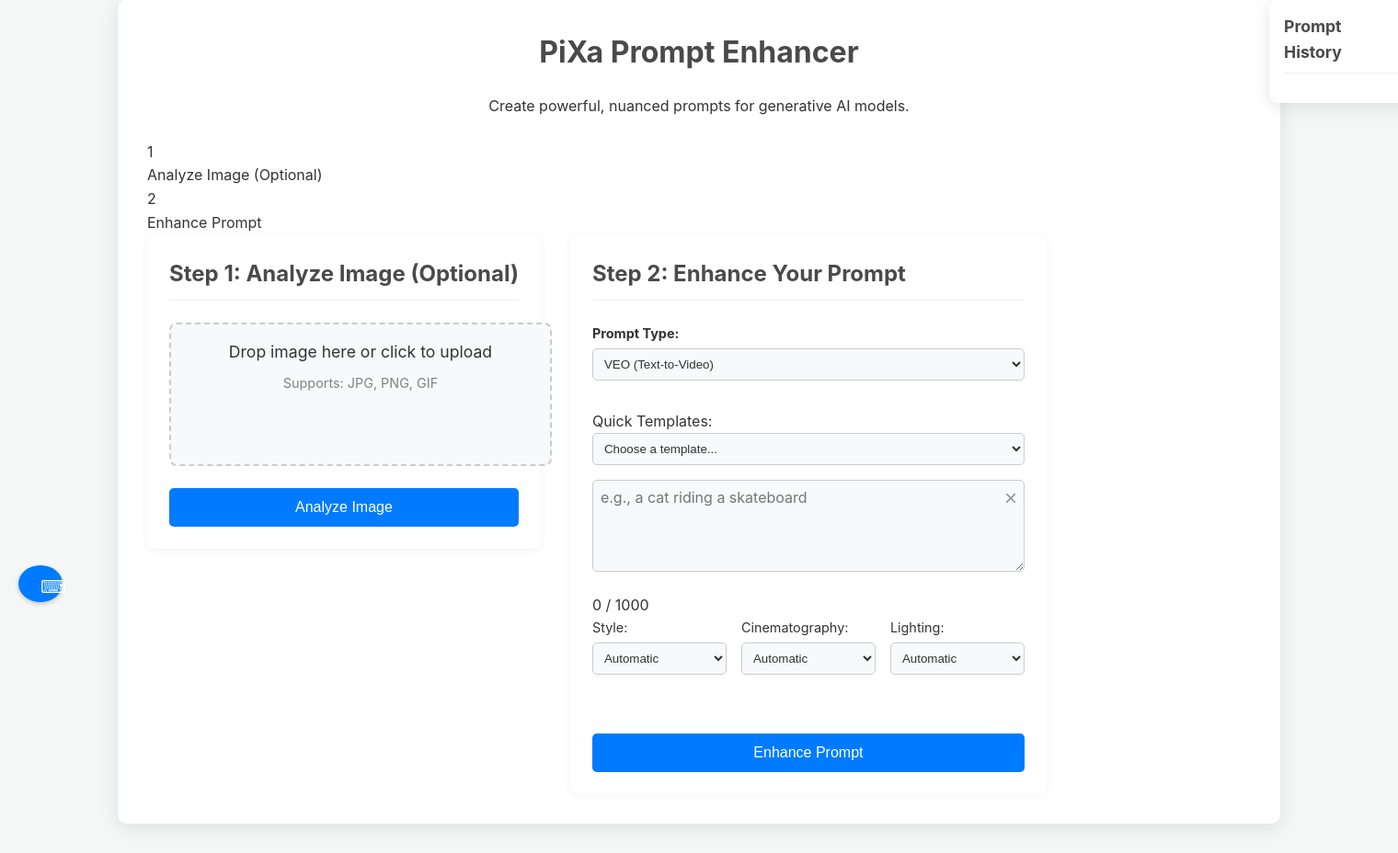
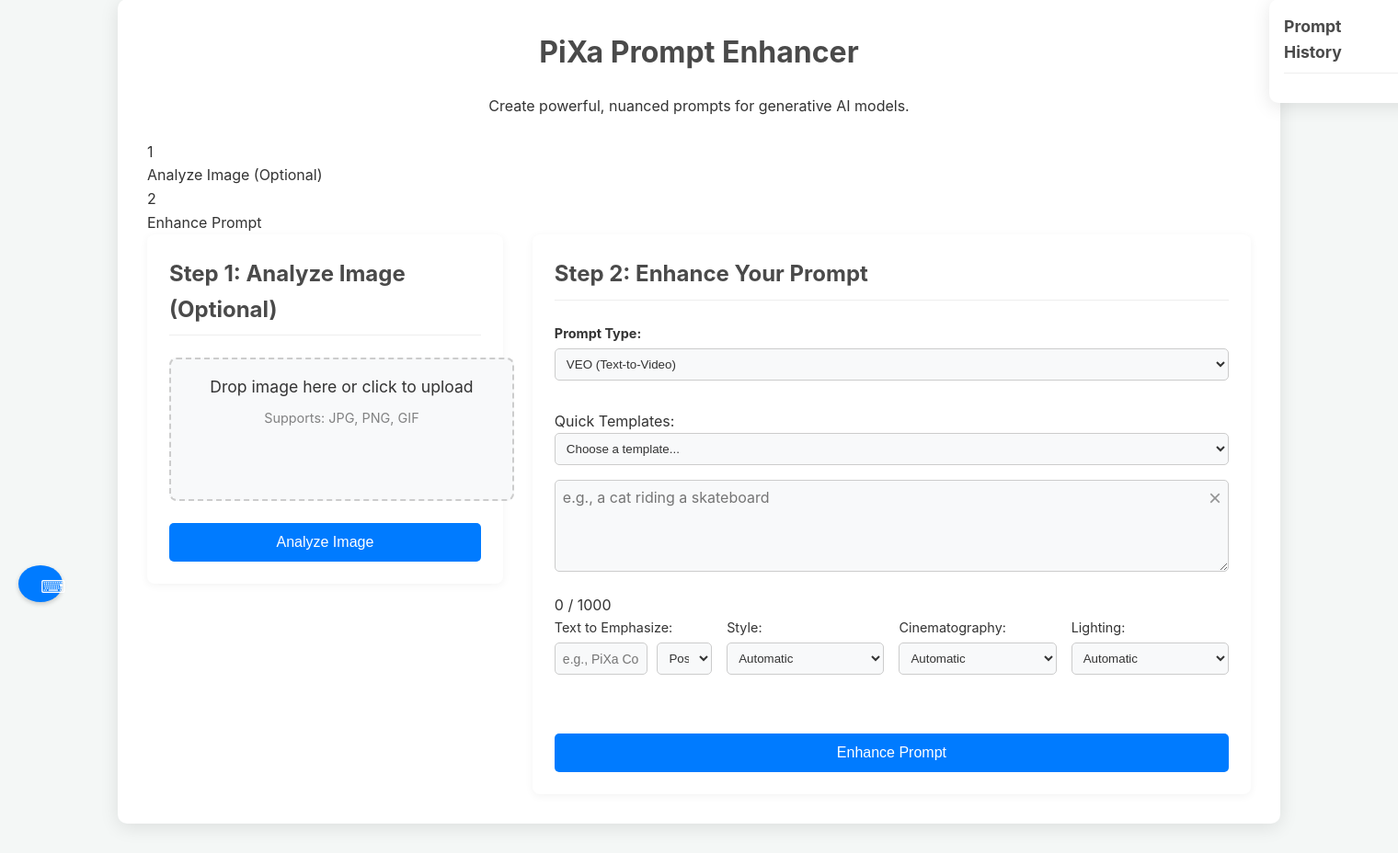
Before and after one commit to VenimK/pixa-prompt-enhancer, a FastAPI app: page / in a window 1520 px wide; the page is wider, and only the part inside the window is pictured. Shown: the part 125-1053 px from the top of that part at 92% size. Run offline with FastAPI, Linux system fonts and the light colour scheme.

Commit message:
feat: add text emphasis options for prompt generation with position customization

```diff
--- a/app/main.py
+++ b/app/main.py
@@ -20,12 +20,13 @@ UPLOADS_DIR = "uploads"
 # --- Pydantic Models ---
 class EnhanceRequest(BaseModel):
     prompt: str
-    prompt_type: str # VEO or WAN2
+    prompt_type: str # VEO or WAN2 or Image
     style: str
     cinematography: str
     lighting: str
     image_description: str | None = None
     motion_effect: str | None = None
+    text_emphasis: str | None = None
 
 class EnhanceResponse(BaseModel):
     enhanced_prompt: str
@@ -90,25 +91,16 @@ async def enhance_prompt_endpoint(request: EnhanceRequest):
     instruction_text = " " + " and ".join(instructions) if instructions else ""
 
     image_context = f" The user has provided a reference image described as: '{request.image_description}'." if request.image_description else ""
+    text_emphasis = f" {request.text_emphasis}" if request.text_emphasis else ""
 
     # --- Logic to choose meta-prompt based on prompt_type ---
     if request.prompt_type == "VEO":
-        meta_prompt = f"You are a creative assistant for the VEO text-to-video model. Expand the user's idea into a rich, cinematic prompt{instruction_text}. Describe the scene, subject, and action in a detailed paragraph.{image_context} Do not add conversational fluff. User's idea: '{request.prompt}'"
+        meta_prompt = f"You are a creative assistant for the VEO text-to-video model. Expand the user's idea into a rich, cinematic prompt{instruction_text}. Describe the scene, subject, and action in a detailed paragraph.{image_context}{text_emphasis} Do not add conversational fluff. User's idea: '{request.prompt}'"
 
     elif request.prompt_type == "WAN2":
         if request.prompt:
-            # Logic for when the user provides a specific animation idea
-            meta_prompt = f"""You are a creative assistant for an Image-to-Video model like WAN2. Your task is to enhance the user's animation idea into a more detailed and vivid prompt.
-- The prompt should be action-oriented, focusing on movement and transformation.
-- Add specific, imaginative details to the user's core idea. For example, instead of 'the hand crawls', describe *how* it crawls (e.g., 'the hand crawls forward like a spider, its fingers digging into the floor').
-- Do not add any conversational fluff.
-
-User's Specifications:
-- Reference Image: '{image_context}'
-- Animation Idea: '{request.prompt}'
-- Desired Style: '{instruction_text}'
-
-Generate the enhanced and detailed WAN2 prompt now."""
+            motion_effect = f" with {request.motion_effect} motion effect" if request.motion_effect and request.motion_effect != "Static" else ""
+            meta_prompt = f"You are a creative assistant for the WAN2 image-to-video animation model. Expand the user's idea into a rich, detailed prompt{instruction_text}{motion_effect}. Focus on describing a single frame that will be animated, with clear subjects and actions.{image_context}{text_emphasis} Do not add conversational fluff. User's idea: '{request.prompt}'"
         else:
             # Logic for when the user wants the AI to imply the animation
             meta_prompt = f"""You are a creative assistant for an Image-to-Video model like WAN2. Your task is to look at the description of a static image and invent a compelling but subtle animation to make it come alive.
@@ -123,7 +115,7 @@ User's Specifications:
 Generate an implied animation prompt now."""
 
     elif request.prompt_type == "Image":
-        meta_prompt = f"You are a creative assistant for a text-to-image model. Your goal is to expand the user's idea into a rich, descriptive prompt suitable for generating a static image{instruction_text}. Focus on the visual details of the scene, subject, and atmosphere.{image_context} Do not add conversational fluff. User's idea: '{request.prompt}'"
+        meta_prompt = f"You are a creative assistant for a text-to-image model. Your goal is to expand the user's idea into a rich, descriptive prompt suitable for generating a static image{instruction_text}. Focus on the visual details of the scene, subject, and atmosphere.{image_context}{text_emphasis} Do not add conversational fluff. User's idea: '{request.prompt}'"
 
     else:
         # Fallback for safety
--- a/app/static/css/styles.css
+++ b/app/static/css/styles.css
@@ -303,6 +303,26 @@ textarea {
     align-items: flex-start;
     flex: 1;
     margin-bottom: 1rem;
+}
+
+.text-emphasis-wrapper {
+    display: flex;
+    gap: 10px;
+    width: 100%;
+}
+
+.text-emphasis-wrapper input {
+    flex: 2;
+    padding: 8px;
+    border: 1px solid var(--input-border);
+    border-radius: 4px;
+    background-color: var(--input-bg);
+    color: var(--text-color);
+    font-size: 14px;
+}
+
+.text-emphasis-wrapper select {
+    flex: 1;
 }
 
 .selector label {
--- a/app/static/js/script.js
+++ b/app/static/js/script.js
@@ -21,6 +21,8 @@ document.addEventListener('DOMContentLoaded', () => {
         lighting: document.getElementById('lighting-select'),
         motionEffect: document.getElementById('motion-effect-select'),
         template: document.getElementById('template-select'),
+        textEmphasis: document.getElementById('text-emphasis-input'),
+        textPosition: document.getElementById('text-emphasis-position'),
 
         // Containers and Text Elements
         result: document.getElementById('result-container'),
@@ -149,6 +151,8 @@ document.addEventListener('DOMContentLoaded', () => {
             const lighting = els.lighting.value;
             const imageDescription = els.imageDescription.innerText;
             const motionEffect = els.motionEffect.value;
+            const textToEmphasis = els.textEmphasis.value;
+            const textPosition = els.textPosition.value;
 
             if (!prompt) {
                 showToast('Please enter a prompt idea.', 'error');
@@ -158,6 +162,15 @@ document.addEventListener('DOMContentLoaded', () => {
             els.enhance.disabled = true;
             els.result.style.display = 'block';
             els.resultText.innerHTML = '<div class="loader"></div>';
+
+            // Prepare text emphasis details if provided
+            let textEmphasisDetails = '';
+            if (textToEmphasis) {
+                const positionText = textPosition ?
+                    getPositionDescription(textPosition, textToEmphasis) :
+                    `Prominently displayed in the center of the image, the text "${textToEmphasis}" is clearly visible and legible.`;
+                textEmphasisDetails = positionText;
+            }
 
             try {
                 const response = await fetch('/enhance', {
@@ -172,7 +185,8 @@ document.addEventListener('DOMContentLoaded', () => {
                         cinematography: cinematography,
                         lighting: lighting,
                         image_description: (imageDescription && !imageDescription.startsWith('Analyzing')) ? imageDescription : '',
-                        motion_effect: promptType === 'WAN2' ? motionEffect : null
+                        motion_effect: promptType === 'WAN2' ? motionEffect : null,
+                        text_emphasis: textEmphasisDetails
                     }),
                 });
 
@@ -520,6 +534,26 @@ document.addEventListener('DOMContentLoaded', () => {
         });
     }
 
+    // --- Text Emphasis Logic ---
+    function getPositionDescription(position, text) {
+        switch(position) {
+            case 'center':
+                return `Prominently displayed in the center of the image, the text "${text}" is clearly visible and legible, with good contrast against the background.`;
+            case 'plaque':
+                return `A stone plaque with the words "${text}" carved in bold, legible letters. The text is well-lit and stands out clearly against the background.`;
+            case 'sign':
+                return `A clearly visible sign with the text "${text}" written in bold, legible letters. The sign is positioned prominently in the scene.`;
+            case 'banner':
+                return `A large banner with the text "${text}" displayed in bold, clear typography. The banner is a focal point in the image.`;
+            case 'screen':
+                return `A screen or display showing the text "${text}" in bright, clear letters that contrast well with the background.`;
+            case 'etched':
+                return `The text "${text}" is deeply etched or carved into the surface, with shadows and highlights making the letters stand out clearly.`;
+            default:
+                return `Prominently displayed in the image, the text "${text}" is clearly visible and legible.`;
+        }
+    }
+
     // --- Character Counter Logic ---
     function updateCharCount() {
         if (els.charCount && els.prompt) {
--- a/templates/index.html
+++ b/templates/index.html
@@ -160,6 +160,22 @@
                     </div>
                 </div>
         <div class="selectors-container">
+            <div class="selector" id="text-emphasis-container">
+                <label for="text-emphasis-input">Text to Emphasize:</label>
+                <div class="text-emphasis-wrapper">
+                    <input type="text" id="text-emphasis-input" placeholder="e.g., PiXa Contest">
+                    <select id="text-emphasis-position">
+                        <option value="">Position...</option>
+                        <option value="center">Center</option>
+                        <option value="plaque">On Plaque</option>
+                        <option value="sign">On Sign</option>
+                        <option value="banner">On Banner</option>
+                        <option value="screen">On Screen</option>
+                        <option value="etched">Etched/Carved</option>
+                    </select>
+                </div>
+            </div>
+
             <div class="selector" id="motion-effect-selector-container" style="display: none;">
                 <label for="motion-effect-select">Motion Effect:</label>
                 <select id="motion-effect-select">
```
